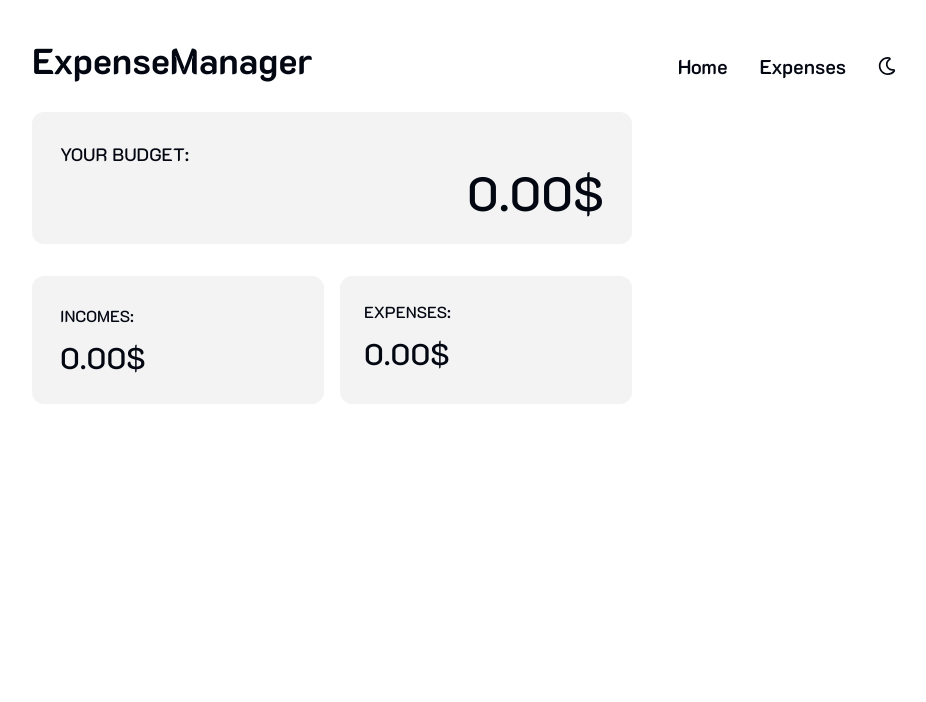
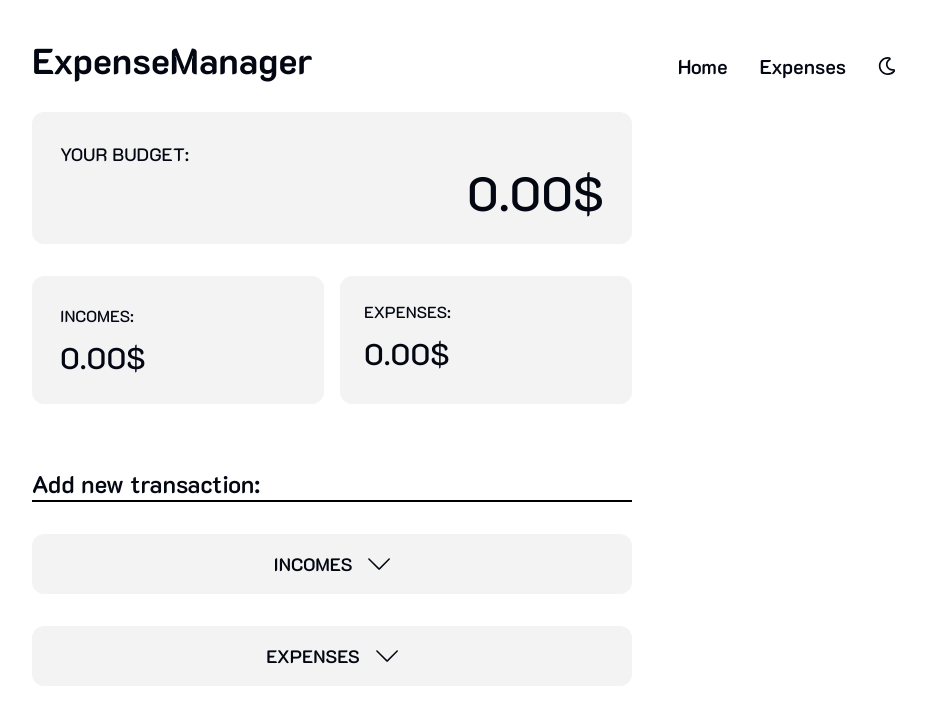
Before and after one commit to zofiaMrugalska/ExpenseManager, a React (Create React App) app: page /expenses in a window 1280 px wide. Shown: the top 702 px of the page, without its empty margins (176-1102 px from the left). Built offline with nearby package versions, Linux system fonts and the light colour scheme.

Commit message:
adding transaction container

```diff
--- a/src/pages/expenses/Expenses.jsx
+++ b/src/pages/expenses/Expenses.jsx
@@ -1,9 +1,11 @@
+import Transaction from "./components/Transaction";
 import YourBudget from "./components/YourBudget";
 
 const Expenses = () => {
   return (
     <div>
       <YourBudget />
+      <Transaction />
     </div>
   );
 };
--- /dev/null
+++ b/src/pages/expenses/components/Transaction.jsx
@@ -0,0 +1,86 @@
+import { SlArrowDown } from "react-icons/sl";
+import { useState } from "react";
+import { useContext } from "react";
+import ModeContext from "../../../ModeContext";
+
+const Transaction = () => {
+  const { mode } = useContext(ModeContext);
+
+  const [incomesIsOpen, setIncomesIsOpen] = useState(false);
+
+  const [expensesIsOpen, setExpensesIsOpen] = useState(false);
+  const openCloseIncomes = () => {
+    setIncomesIsOpen(!incomesIsOpen);
+  };
+
+  const openCloseExpenses = () => {
+    setExpensesIsOpen(!expensesIsOpen);
+  };
+
+  const changeBackgroundColor = mode === "light" ? "bg-[#F3F3F3]" : "bg-[#272626]";
+
+  const inputStyle = `border rounded-xl p-2 w-full ${changeBackgroundColor}`;
+  return (
+    <div className=" font-K2D">
+      <section className="max-w-[600px] ">
+        <h1
+          className={` mt-8  text-lg sm:text-2xl font-semibold border-b-2 ${
+            mode === "light" ? "border-black" : "border-white"
+          }`}
+        >
+          Add new transaction:
+        </h1>
+        <div>
+          <button
+            className={`flex items-center justify-center gap-4 w-full mt-8 ${changeBackgroundColor} p-4 rounded-xl text-lg font-semibold hover:bg-[#B0E2C7] hover:text-black`}
+            onClick={openCloseIncomes}
+          >
+            INCOMES <SlArrowDown size={22} />
+          </button>
+          {incomesIsOpen && (
+            <form className="mt-4  grid grid-cols-2 gap-4">
+              <div className="col-span-2">
+                <label>title:</label> <br />
+                <input type="text" className={`${inputStyle}`} />
+              </div>
+              <div>
+                <label>date:</label> <br />
+                <input type="date" className={`${inputStyle}`} />
+              </div>
+              <div>
+                <label>amount:</label> <br />
+                <input type="number" className={`${inputStyle}`} />
+              </div>
+            </form>
+          )}
+        </div>
+
+        <div>
+          <button
+            className={`flex items-center justify-center gap-4 w-full mt-8 ${changeBackgroundColor} p-4 rounded-xl text-lg font-semibold hover:bg-[#FEC7C7]  hover:text-black`}
+            onClick={openCloseExpenses}
+          >
+            EXPENSES <SlArrowDown size={22} />
+          </button>
+          {expensesIsOpen && (
+            <form className="mt-4  grid grid-cols-2 gap-4">
+              <div className="col-span-2">
+                <label>title:</label> <br />
+                <input type="text" className={`${inputStyle}`} />
+              </div>
+              <div>
+                <label>date:</label> <br />
+                <input type="date" className={`${inputStyle}`} />
+              </div>
+              <div>
+                <label>amount:</label> <br />
+                <input type="number" className={`${inputStyle}`} />
+              </div>
+            </form>
+          )}
+        </div>
+      </section>
+    </div>
+  );
+};
+export default Transaction;
```
